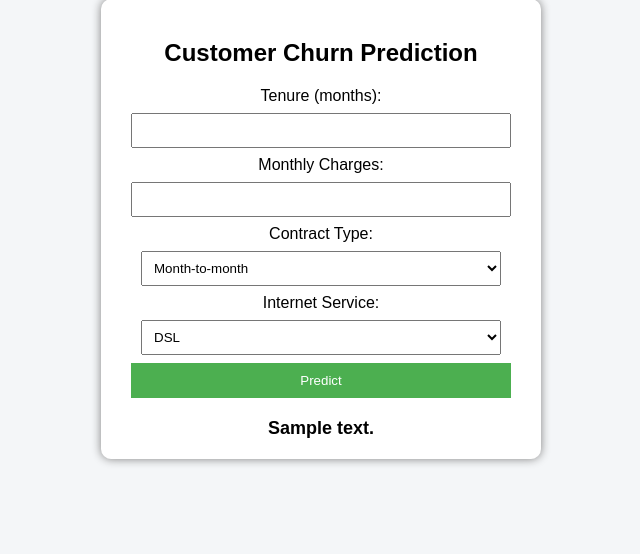
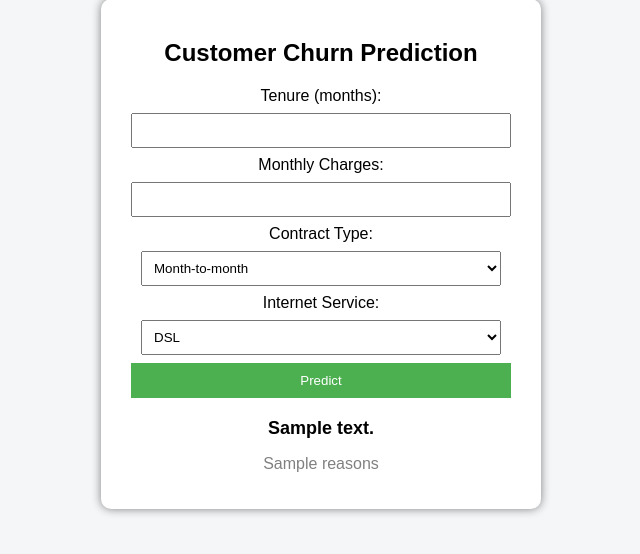
Before and after one commit to Soujana77/customer-churn-ml, a Flask app: template templates/index.html in a window 1280 px wide. Shown: the part 51-605 px from the top of the page, without its empty margins (319-959 px from the left). Run offline with Flask 3, Linux system fonts and the light colour scheme; the template is opened without the code that fills it: most values are stand-ins (such as "Sample title", 1, 10 or a date in 2020); parts of the project's set-up code (start-up, migrations or seed data) failed here and were passed over.

Commit message:
Added rule based approach and reasons for churn

```diff
--- a/app.py
+++ b/app.py
@@ -1,28 +1,28 @@
 from flask import Flask, render_template, request
 import joblib
 import numpy as np
+import pandas as pd
 
 app = Flask(__name__)
 
-# load model and scaler
+# Load model and scaler
 model = joblib.load('model.pkl')
 scaler = joblib.load('scaler.pkl')
 
 @app.route('/')
 def home():
     return render_template('index.html')
+
 @app.route('/predict', methods=['POST'])
 def predict():
     try:
-        import pandas as pd
-
         # Get input values
         tenure = float(request.form['tenure'])
         monthly = float(request.form['monthly'])
         contract = int(request.form['contract'])
         internet = int(request.form['internet'])
 
-        # Create dictionary with ALL features (default = 0)
+        # Create feature dictionary (same as training columns)
         data = {col: 0 for col in [
             'gender','SeniorCitizen','tenure','MonthlyCharges','TotalCharges',
             'Partner_Yes','Dependents_Yes','PhoneService_Yes',
@@ -39,7 +39,7 @@ def predict():
             'PaymentMethod_Electronic check','PaymentMethod_Mailed check'
         ]}
 
-        # Fill important values
+        # Fill important fields
         data['tenure'] = tenure
         data['MonthlyCharges'] = monthly
         data['TotalCharges'] = tenure * monthly  # approximation
@@ -59,10 +59,10 @@ def predict():
         # Convert to DataFrame
         df_input = pd.DataFrame([data])
 
-        # Scale
+        # Scale input
         final_features = scaler.transform(df_input)
 
-        # Predict
+        # Prediction
         prediction = model.predict(final_features)
 
         if prediction[0] == 1:
@@ -70,9 +70,34 @@ def predict():
         else:
             result = "✅ Customer is not likely to churn"
 
-        return render_template('index.html', prediction_text=result)
+        # -------------------------
+        # Rule-based explanation
+        # -------------------------
+        reasons = []
+
+        if tenure < 12:
+            reasons.append("Low tenure (new customer)")
+
+        if monthly > 80:
+            reasons.append("High monthly charges")
+
+        if contract == 0:
+            reasons.append("Month-to-month contract (no long-term commitment)")
+
+        if internet == 1:
+            reasons.append("Fiber optic users tend to churn more")
+
+        if not reasons:
+            reason_text = "No major risk factors detected"
+        else:
+            reason_text = "Reasons: " + ", ".join(reasons)
+
+        return render_template('index.html',
+                               prediction_text=result,
+                               reasons=reason_text)
 
     except Exception as e:
         return str(e)
+
 if __name__ == "__main__":
     app.run(debug=True)
--- a/templates/index.html
+++ b/templates/index.html
@@ -73,6 +73,7 @@
     <div class="result">
         {{ prediction_text }}
     </div>
+    <p style="color: gray;">{{ reasons }}</p>
 </div>
 
 </body>
```
Also changed, not shown: notes.md (+4 -0 lines).
